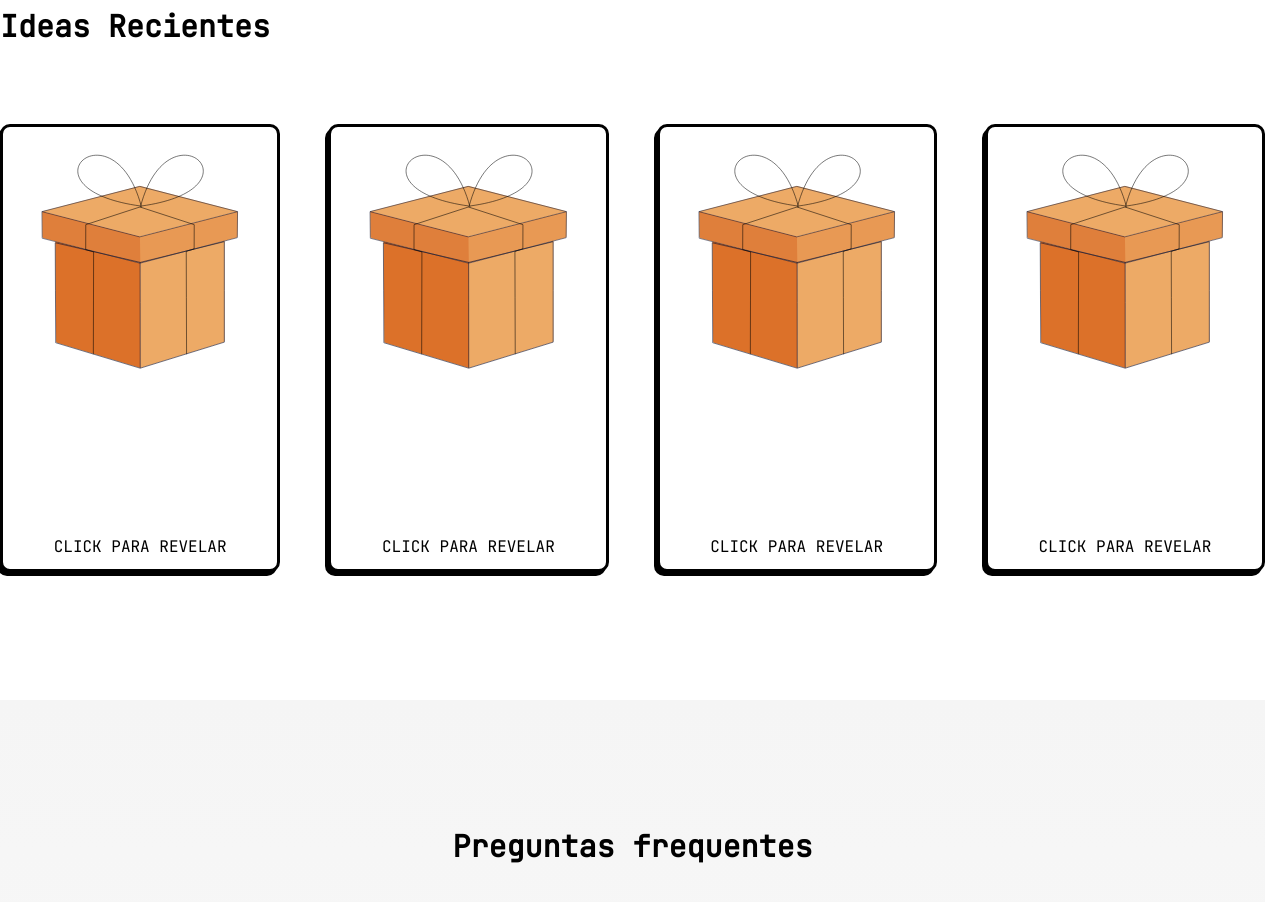
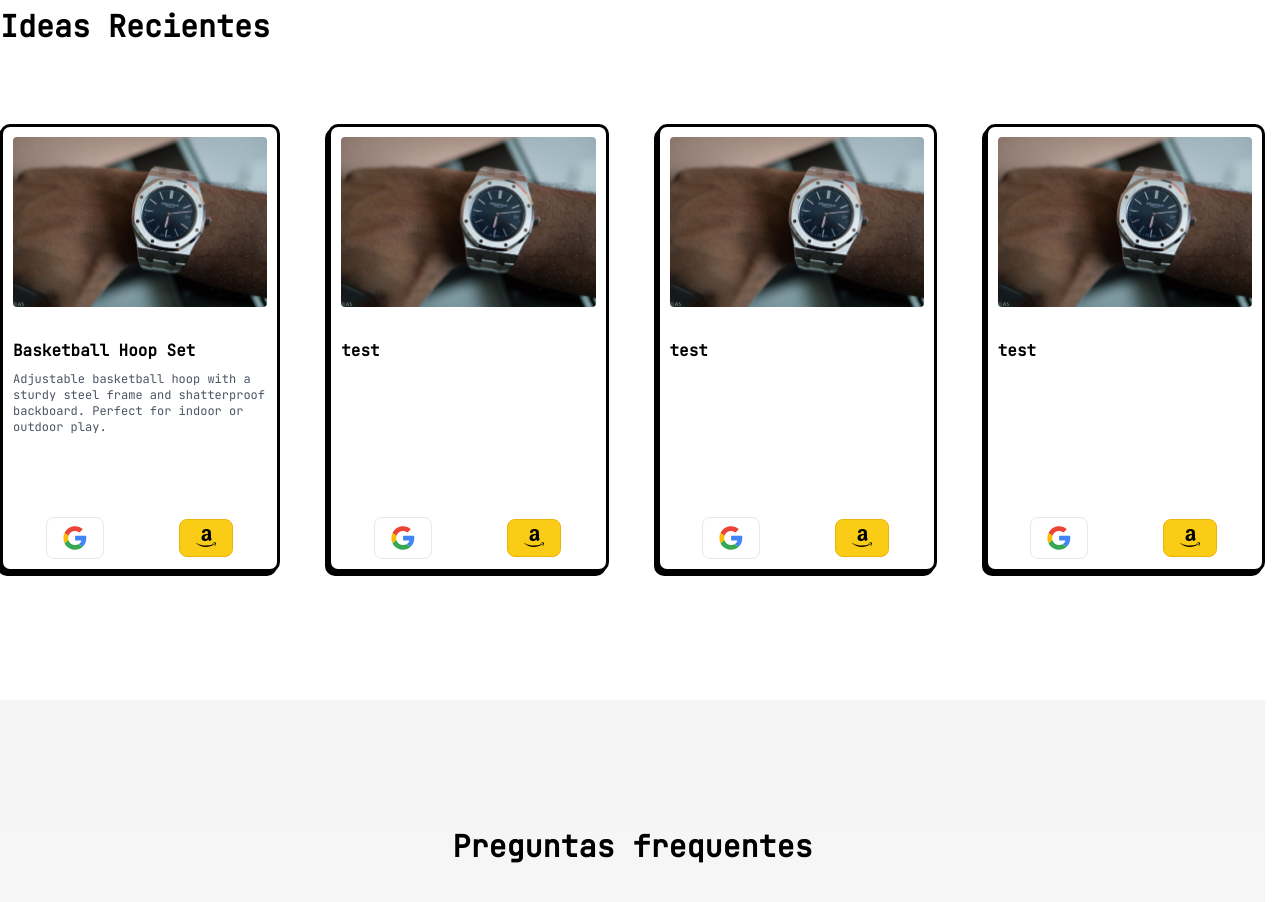
Before and after one commit to sergitejada/MiduVercelHackathon, a Next.js app: page / in a window 1280 px wide. Shown: the part 1520-2422 px from the top of the page. Built offline with nearby package versions, Linux system fonts and the light colour scheme.

Commit message:
refactor: Update CardNewGeneration component to support default flipped card

```diff
--- a/src/components/new-generations-section/new-generations-section.tsx
+++ b/src/components/new-generations-section/new-generations-section.tsx
@@ -13,10 +13,11 @@ export default function NewGenerationsSection() {
 					<CardNewGeneration
 						name="Basketball Hoop Set"
 						description="Adjustable basketball hoop with a sturdy steel frame and shatterproof backboard. Perfect for indoor or outdoor play."
+						isFlipped
 					/>
-					<CardNewGeneration name="test" />
-					<CardNewGeneration name="test" />
-					<CardNewGeneration name="test" />
+					<CardNewGeneration name="test" isFlipped />
+					<CardNewGeneration name="test" isFlipped />
+					<CardNewGeneration name="test" isFlipped />
 				</div>
 			</div>
 		</section>
--- a/src/components/ui/card-new-generation.tsx
+++ b/src/components/ui/card-new-generation.tsx
@@ -12,10 +12,11 @@ interface Props {
 	name: string
 	description?: string
 	img?: string
+	isFlipped?: boolean
 }
 
-export default function CardNewGeneration({ name, description }: Props) {
-	const [isFlipped, setIsFlipped] = useState(false)
+export default function CardNewGeneration({ name, description, isFlipped: initIsFlipped }: Props) {
+	const [isFlipped, setIsFlipped] = useState(initIsFlipped || false)
 
 	function handleFlipCard() {
 		setIsFlipped(prevState => !prevState)
```
